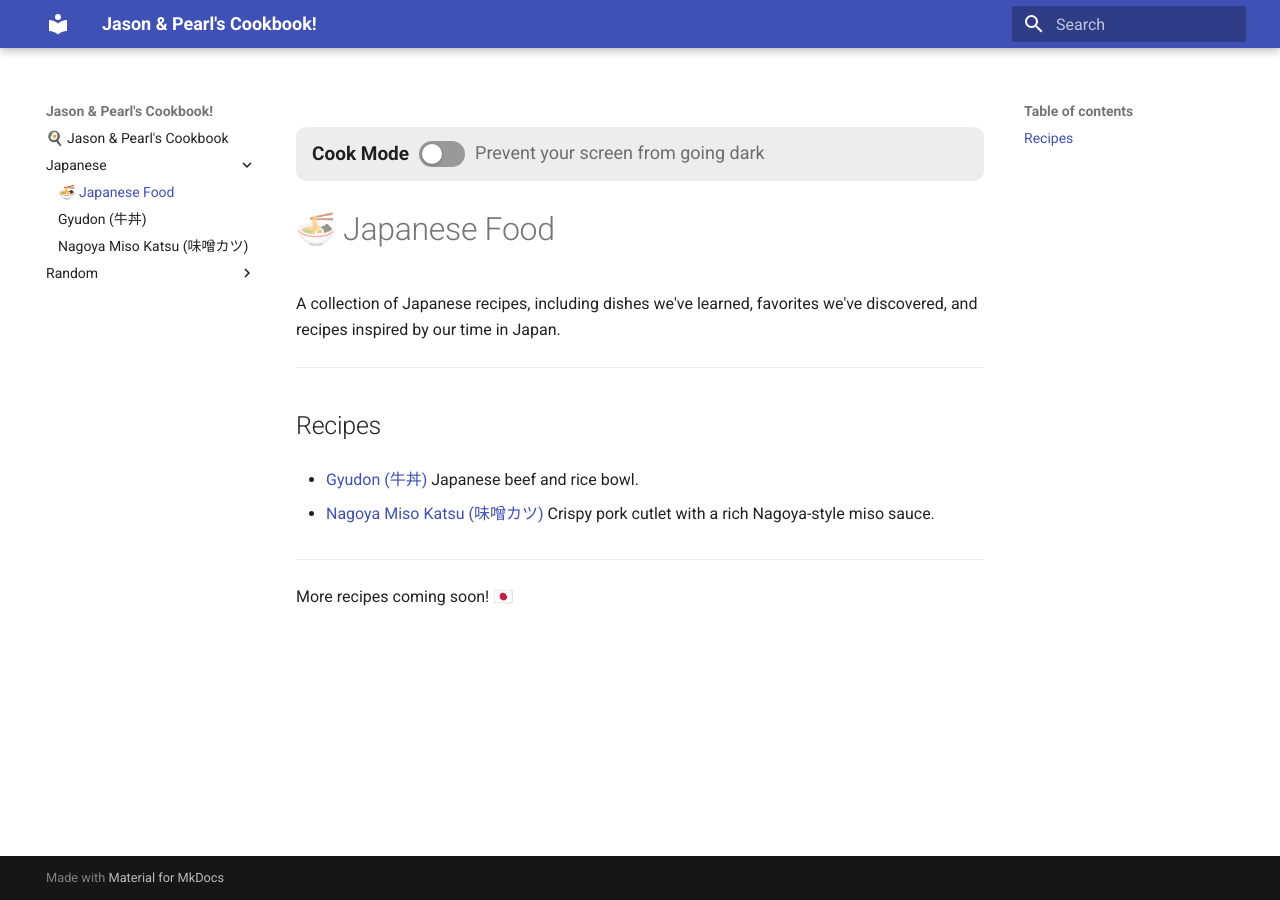
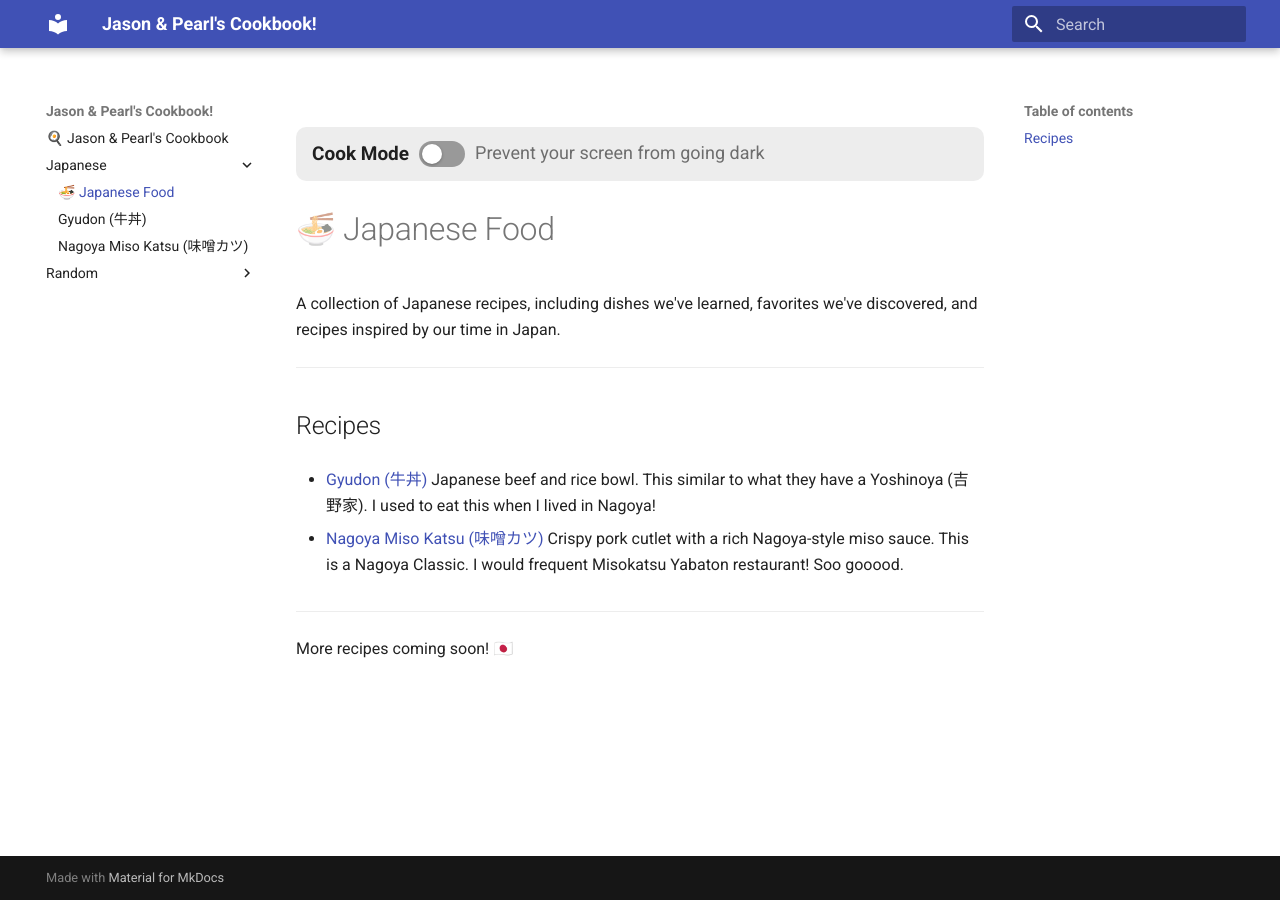
Before and after one commit to glerk/my-cookbook, an MkDocs documentation site: the page built from docs/Japanese/index.md, in a window 1280 px wide. Built offline with MkDocs 1.6.1 and Material for MkDocs 9.7.7, drawn with Linux system fonts in a browser that asks for light colours.

Commit message:
vault backup: 2026-10-06 21:44:09

```diff
--- a/docs/Japanese/index.md
+++ b/docs/Japanese/index.md
@@ -7,10 +7,10 @@ A collection of Japanese recipes, including dishes we've learned, favorites we'v
 ## Recipes
 
 * [Gyudon (牛丼)](gyudon.md)
-  Japanese beef and rice bowl.
+  Japanese beef and rice bowl. This similar to what they have a Yoshinoya (吉野家). I used to eat this when I lived in Nagoya!
 
 * [Nagoya Miso Katsu (味噌カツ)](miso-katsu.md)
-  Crispy pork cutlet with a rich Nagoya-style miso sauce.
+  Crispy pork cutlet with a rich Nagoya-style miso sauce. This is a Nagoya Classic. I would frequent Misokatsu Yabaton restaurant! Soo gooood.
 
 ---
 
```
Also changed, not shown: 1 other file.
